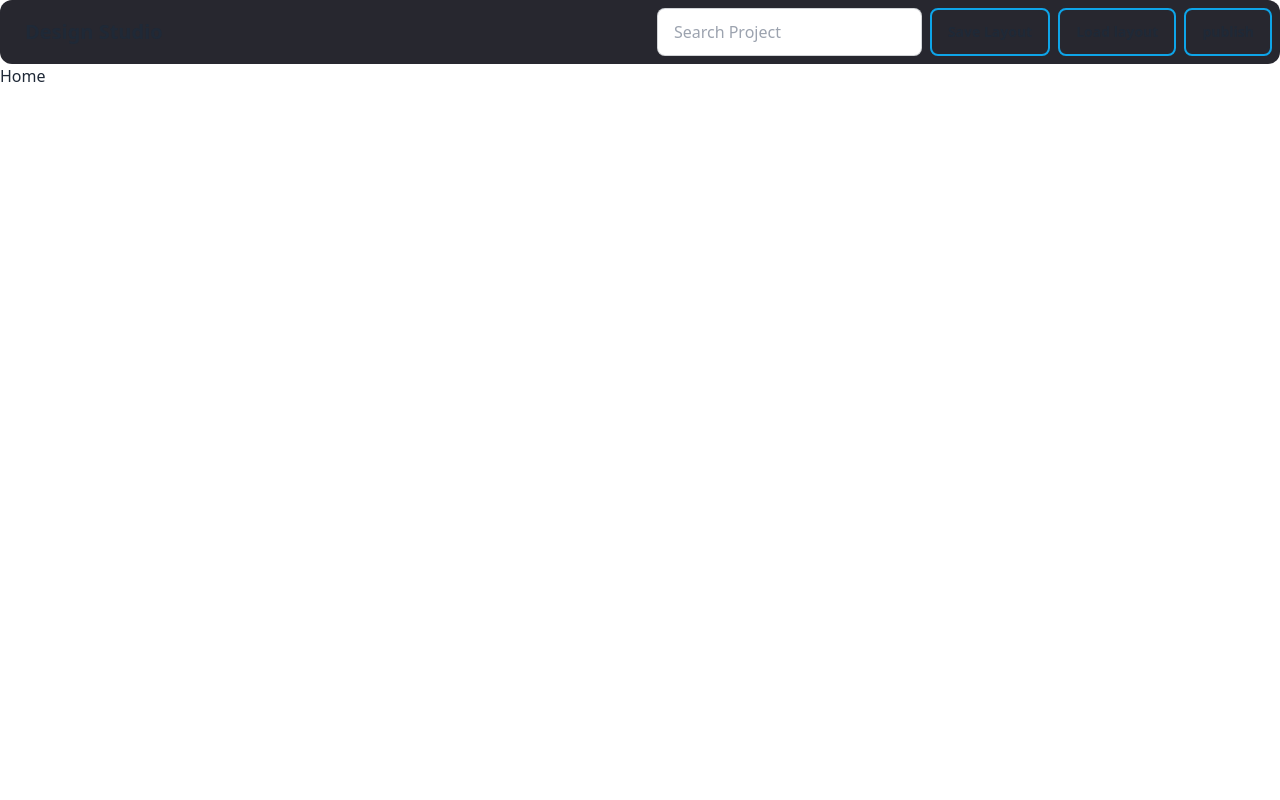
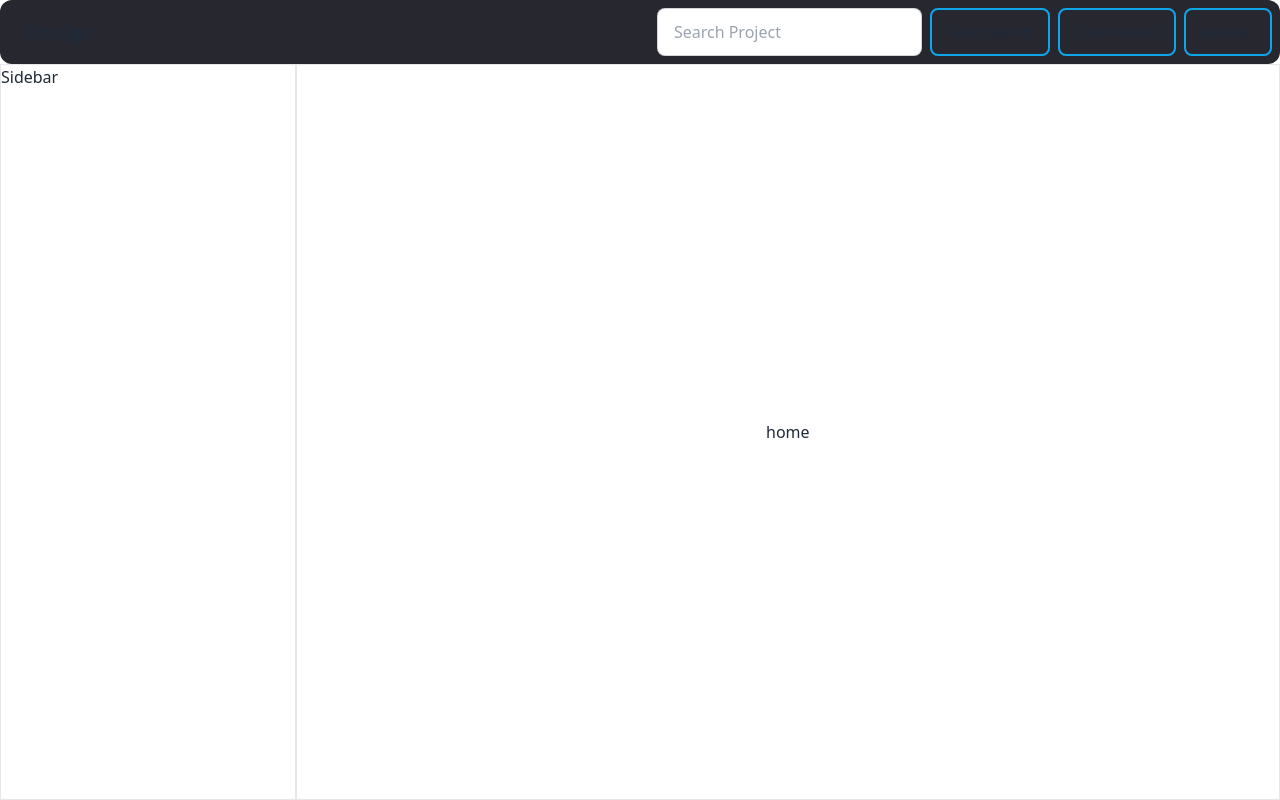
Before and after one commit to harshraj1512/dragdrop, a React (Vite) app in the folder Frontend/: page / in a window 1280 px wide. Built offline with nearby package versions, Linux system fonts and the light colour scheme.

Commit message:
sidebar and main screen adjusted

```diff
--- a/Frontend/src/App.jsx
+++ b/Frontend/src/App.jsx
@@ -4,6 +4,7 @@ import Draggable from "./components/Draggable"
 import Droppable from "./components/Droppable"
 import Navbar from "./components/Navbar";
 import Home from "./components/Home";
+import Mainhome from "./homes/Mainhome";
 
 
 
@@ -65,7 +66,7 @@ function App() {
     <>
     <div className="flex flex-col min-h-screen min-w-full max-h-screen">
     <Navbar/>
-    <Home/>
+    <Mainhome/>
     </div>
     </>
   );
--- a/Frontend/src/components/Home.jsx
+++ b/Frontend/src/components/Home.jsx
@@ -1,8 +1,18 @@
 import React from 'react'
+import Sidebar from './Sidebar'
+import { useDroppable } from '@dnd-kit/core'
 
 function Home() {
+    const droppable = useDroppable({
+        id: 'designer-drop-area'
+    })
   return (
-    <div>Home</div>
+    <>
+    <div className='flex w-full border items-center justify-center relative overflow-y-auto'>
+        home
+    </div>
+    </>
+
   )
 }
 
--- a/Frontend/src/components/Navbar.jsx
+++ b/Frontend/src/components/Navbar.jsx
@@ -6,7 +6,7 @@ function Navbar() {
     <div className="min-w-fit container ">
       <div className="navbar bg-[#27272F] rounded-xl ">
         <div className="flex-1">
-          <a className="btn btn-ghost text-xl">Design Studio</a>
+          <a className="btn btn-ghost text-xl">Design</a>
         </div>
         <div className="flex-none gap-2">
           <div className="form-control relative">
--- /dev/null
+++ b/Frontend/src/components/Publish.jsx
@@ -0,0 +1,9 @@
+import React from 'react'
+
+function Publish() {
+  return (
+    <div>Publish</div>
+  )
+}
+
+export default Publish
--- /dev/null
+++ b/Frontend/src/components/Sidebar.jsx
@@ -0,0 +1,9 @@
+import React from 'react'
+
+function Sidebar() {
+  return (
+    <div className=' flex w-96 border'>Sidebar</div>
+  )
+}
+
+export default Sidebar
--- /dev/null
+++ b/Frontend/src/homes/Mainhome.jsx
@@ -0,0 +1,14 @@
+import React from 'react'
+import Sidebar from '../components/Sidebar'
+import Home from '../components/Home'
+
+function Mainhome() {
+  return (
+    <div className='flex flex-row flex-grow'>
+        <Sidebar/>
+        <Home/>
+    </div>
+  )
+}
+
+export default Mainhome
```
